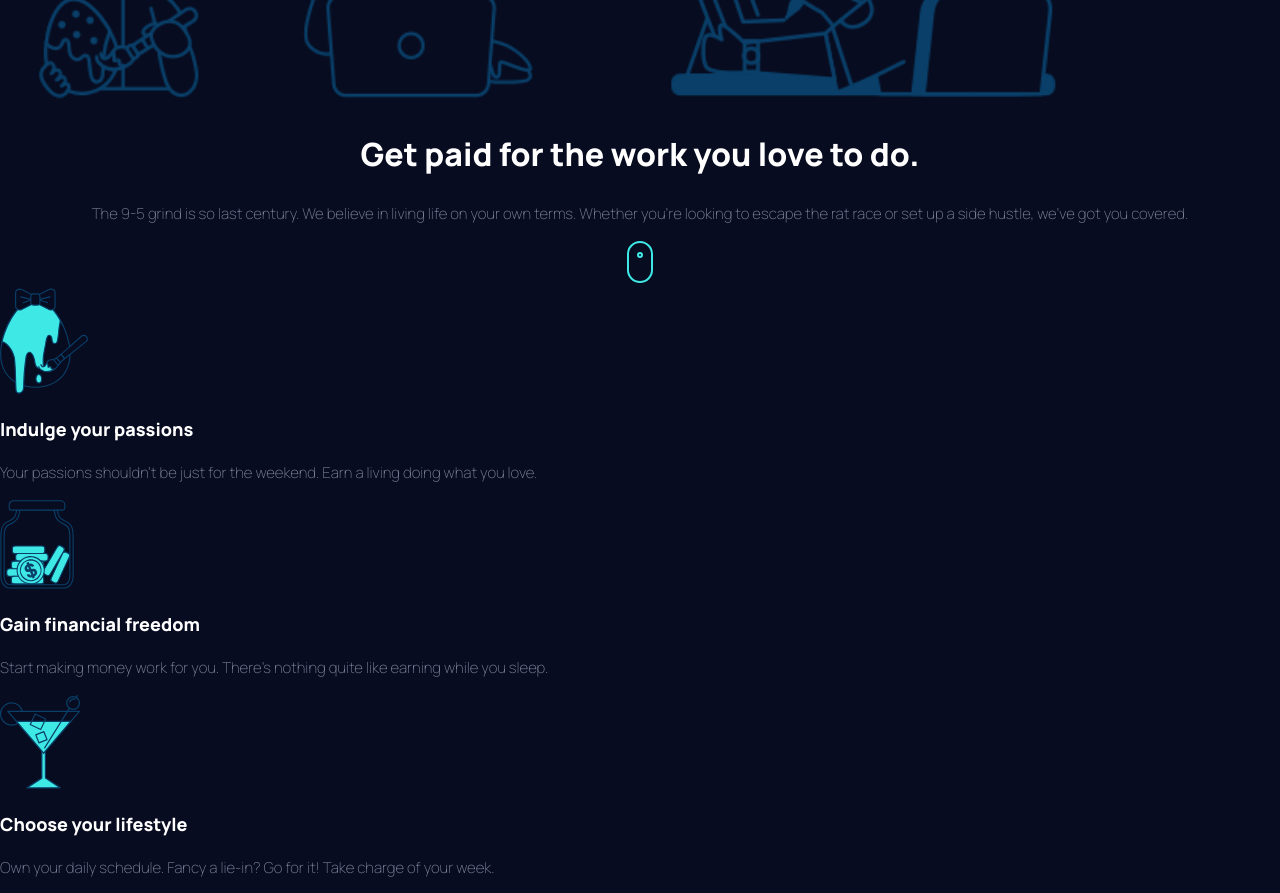
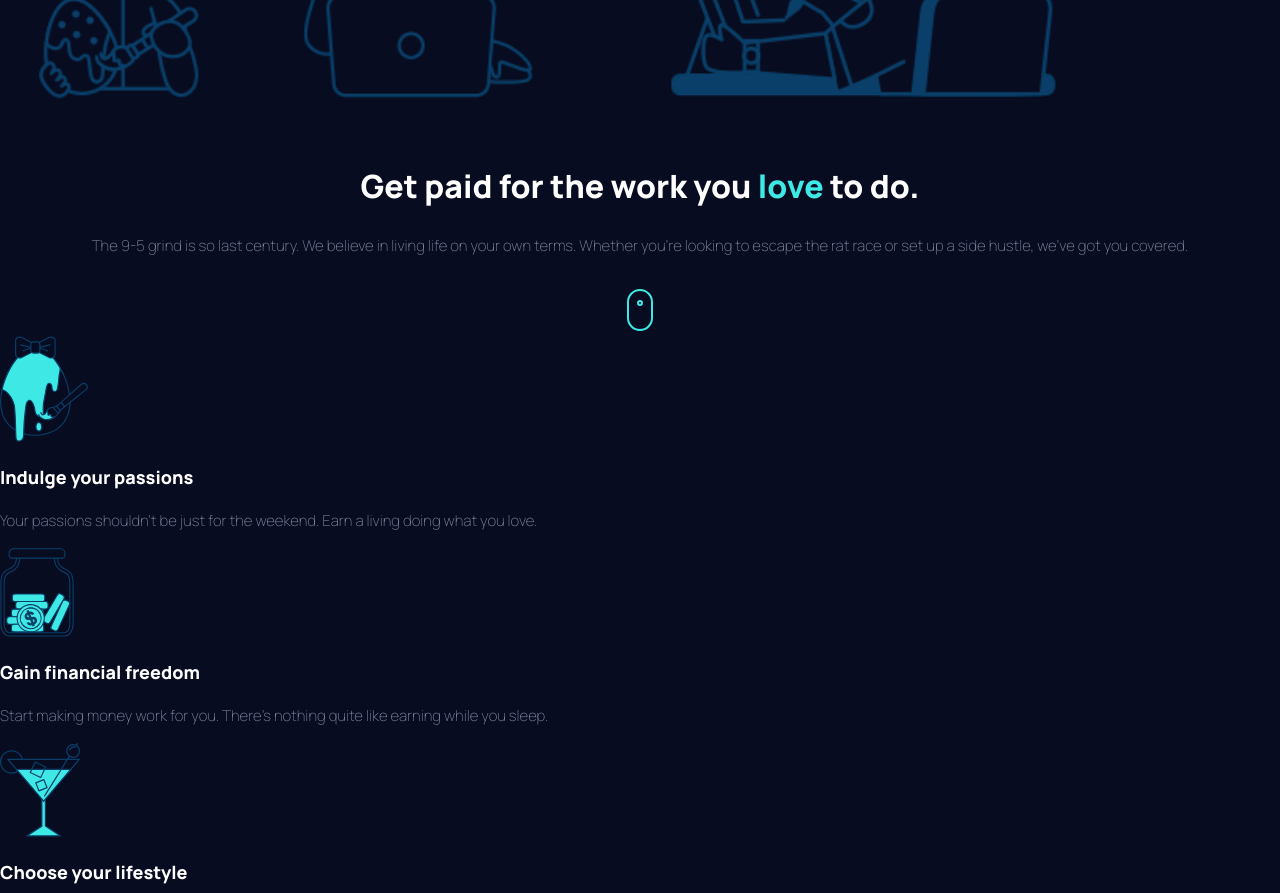
Before and after one commit to salymk/react-maker-pre-launch-landing-page, a React (Create React App) app: page / in a window 1280 px wide. Shown: the part 780-1673 px from the top of the page. Built offline with nearby package versions, Linux system fonts and the light colour scheme.

Commit message:
style(hero section): add spacing

```diff
--- a/src/App.js
+++ b/src/App.js
@@ -24,7 +24,9 @@ function App() {
         <section className="hero">
           <div className="container">
             <img className="hero-mobile" src={heroMobile} alt="hero mobile" />
-            <h1> Get paid for the work you love to do.</h1>
+            <h1>
+              Get paid for the work you <span>love</span> to do.
+            </h1>
             <p>
               The 9-5 grind is so last century. We believe in living life on
               your own terms. Whether you’re looking to escape the rat race or
--- a/src/App.scss
+++ b/src/App.scss
@@ -57,6 +57,20 @@ h3 {
         font-weight: 800;
         font-size: 32px;
         line-height: 40px;
+        padding: 1em 2em 0em 2em;
+
+        span {
+            color: $clr-cyan;
+        }
+    }
+
+    p {
+        padding: 0 24px;
+    }
+
+    svg {
+        padding-top: 1em;
+
     }
 
 }
```
